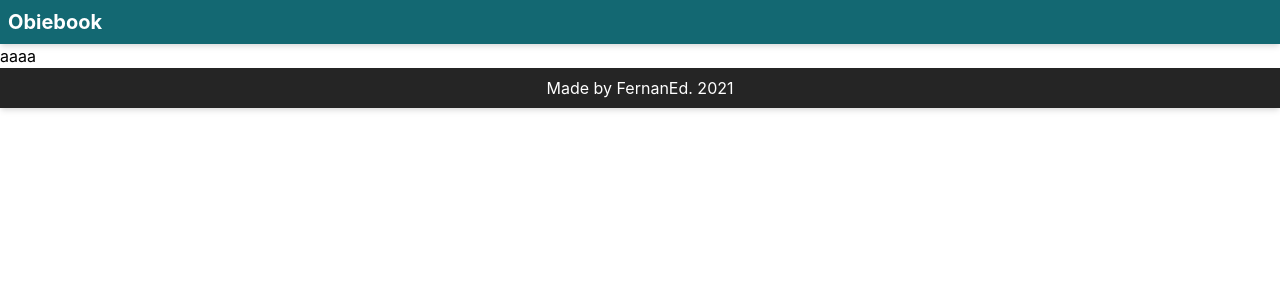
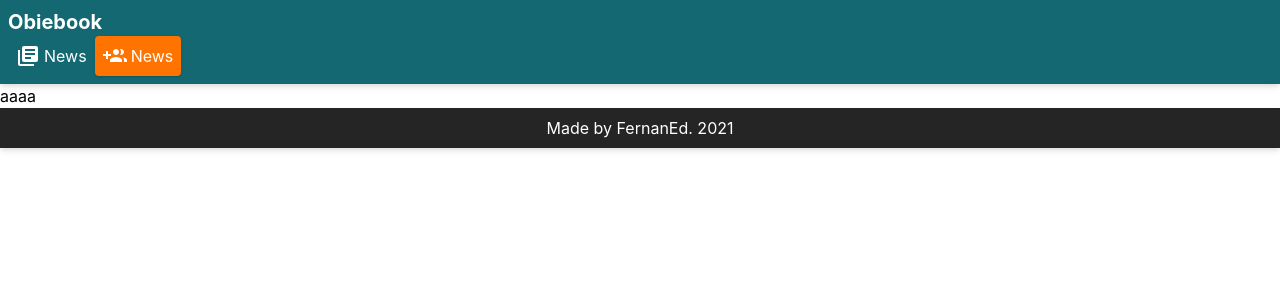
Before and after one commit to FernanEd/obiebook, a React (Create React App) app in the folder client/: page / in a window 1280 px wide. Shown: the top 300 px of the page. Built offline with nearby package versions, Linux system fonts and the light colour scheme.

Commit message:
edited talwindcss to add brightness hover, done button component

```diff
--- /dev/null
+++ b/client/src/components/common/Button.tsx
@@ -0,0 +1,87 @@
+interface Props {
+  style?:
+    | "primary"
+    | "secondary"
+    | "success"
+    | "warning"
+    | "danger"
+    | "disabled";
+  size?: "sm" | "md" | "lg";
+  isGhost?: boolean;
+  [x: string]: any;
+}
+
+const Button: React.FunctionComponent<Props> = ({
+  children,
+  style,
+  size,
+  isGhost,
+  icon,
+  ...props
+}) => {
+  const buttonColor = (() => {
+    if (isGhost) {
+      switch (style) {
+        case "primary":
+          return "text-primary-300";
+        case "secondary":
+          return "text-secondary-300";
+        case "success":
+          return "text-success-300";
+        case "warning":
+          return "text-warning-300";
+        case "danger":
+          return "text-danger-300";
+        case "disabled":
+          return "text-neutral-200";
+        default:
+          return "text-white";
+      }
+    }
+
+    switch (style) {
+      case "primary":
+      default:
+        return "bg-primary-300 text-white";
+      case "secondary":
+        return "bg-secondary-300 text-white";
+      case "success":
+        return "bg-success-300 text-white";
+      case "warning":
+        return "bg-warning-300 text-black";
+      case "danger":
+        return "bg-danger-300 text-white";
+      case "disabled":
+        return "bg-neutral-400 text-neutral-200";
+    }
+  })();
+
+  const buttonSize = (() => {
+    switch (size) {
+      case "sm":
+        return "text-sm p-1";
+      case "lg":
+        return "text-lg p-3";
+      case "md":
+      default:
+        return "p-2";
+    }
+  })();
+
+  return (
+    <button
+      className={`
+    ${buttonColor}
+    ${buttonSize}
+    ${isGhost ? "" : "rounded shadow"}
+    inline-flex justify-center items-center gap-1
+    filter hover:brightness-90
+  `}
+      {...props}
+    >
+      {children}
+    </button>
+  );
+};
+
+export default Button;
--- a/client/src/components/layout/Header.tsx
+++ b/client/src/components/layout/Header.tsx
@@ -1,4 +1,6 @@
 import React, { useState } from "react";
+import { LibraryBooks, GroupAdd } from "@material-ui/icons";
+import Button from "../common/Button";
 
 interface Props {}
 
@@ -13,7 +15,16 @@ const Header: React.FunctionComponent<Props> = () => {
       >
         Obiebook
       </div>
-      <nav className=""></nav>
+      <nav className="">
+        <Button isGhost={true}>
+          <LibraryBooks />
+          News
+        </Button>
+        <Button>
+          <GroupAdd />
+          News
+        </Button>
+      </nav>
     </header>
   );
 };
--- a/client/tailwind.config.js
+++ b/client/tailwind.config.js
@@ -33,7 +33,9 @@ module.exports = {
     },
   },
   variants: {
-    extend: {},
+    extend: {
+      brightness: ["hover", "focus"],
+    },
   },
   plugins: [],
 };
```
